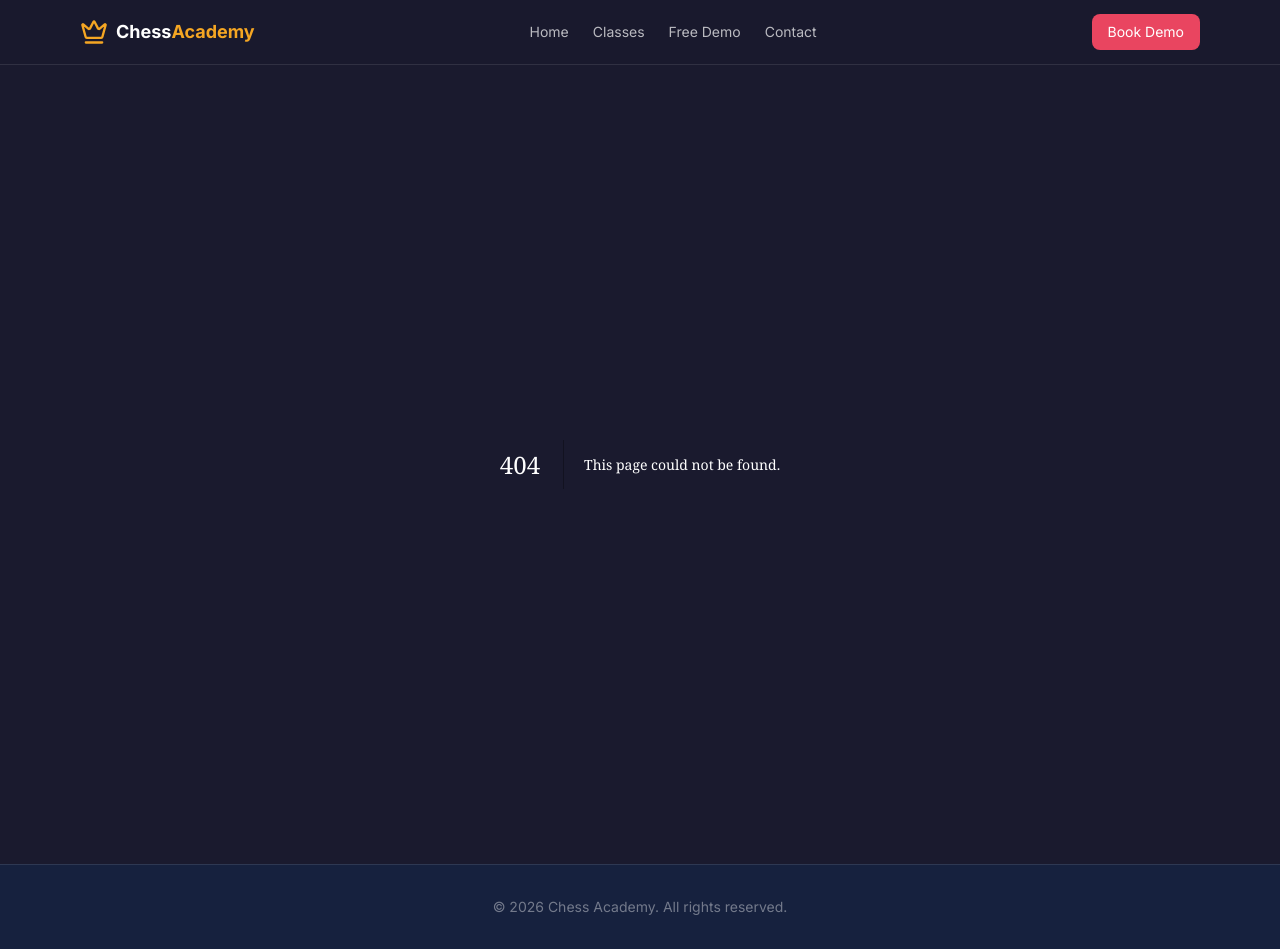
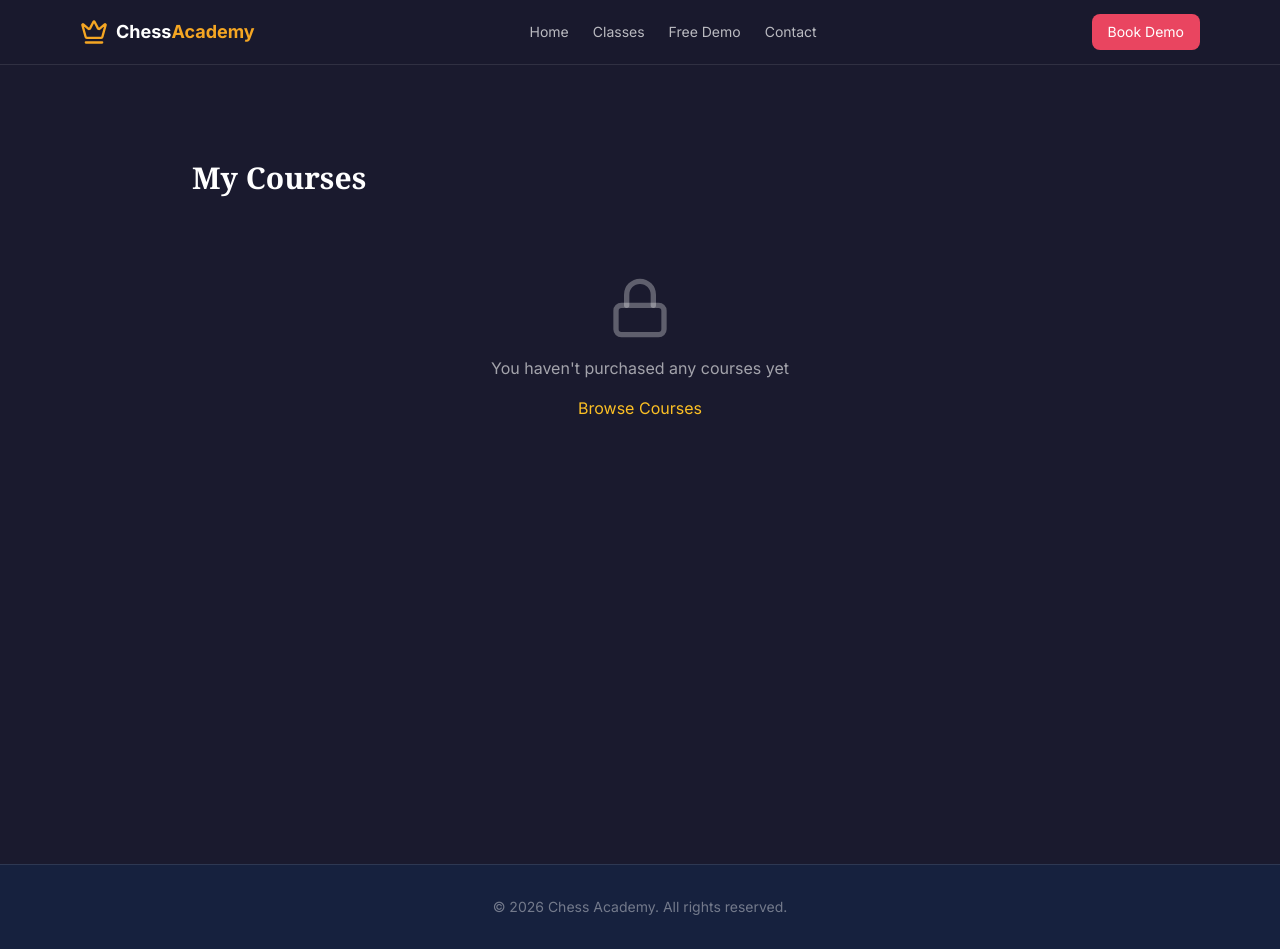
Before and after one commit to abhinavdubgepro-netizen/chess-academy, a Next.js app: page /my-courses in a window 1280 px wide. Before the commit this address had no page. Built offline with nearby package versions, Linux system fonts and the light colour scheme.

Commit message:
Create page.tsx

```diff
--- /dev/null
+++ b/app/my-courses/page.tsx
@@ -0,0 +1,57 @@
+"use client";
+
+import { useEffect, useState } from "react";
+import Link from "next/link";
+import { courses } from "@/lib/courses";
+import { PlayCircle, Lock } from "lucide-react";
+
+export default function MyCoursesPage() {
+  const [purchasedCourses, setPurchasedCourses] = useState<string[]>([]);
+
+  useEffect(() => {
+    // Get all purchased courses from localStorage
+    const purchased: string[] = [];
+    courses.forEach((course) => {
+      if (localStorage.getItem(`course_${course.id}`) === "true") {
+        purchased.push(course.id);
+      }
+    });
+    setPurchasedCourses(purchased);
+  }, []);
+
+  const myCourses = courses.filter((c) => purchasedCourses.includes(c.id));
+
+  return (
+    <div className="min-h-screen pt-24 pb-16 px-4">
+      <div className="max-w-4xl mx-auto">
+        <h1 className="text-3xl font-bold text-white mb-8">My Courses</h1>
+
+        {myCourses.length === 0 ? (
+          <div className="text-center py-12">
+            <Lock className="w-16 h-16 text-white/30 mx-auto mb-4" />
+            <p className="text-white/60 mb-4">You haven't purchased any courses yet</p>
+            <Link href="/courses" className="text-amber-400 hover:underline">
+              Browse Courses
+            </Link>
+          </div>
+        ) : (
+          <div className="grid gap-4">
+            {myCourses.map((course) => (
+              <Link
+                key={course.id}
+                href={`/courses/${course.id}`}
+                className="bg-white/5 border border-white/10 rounded-lg p-4 flex items-center gap-4 hover:bg-white/10 transition"
+              >
+                <PlayCircle className="w-10 h-10 text-green-400" />
+                <div>
+                  <h3 className="text-white font-medium">{course.title}</h3>
+                  <p className="text-white/50 text-sm">{course.lessons} lessons</p>
+                </div>
+              </Link>
+            ))}
+          </div>
+        )}
+      </div>
+    </div>
+  );
+}
```
